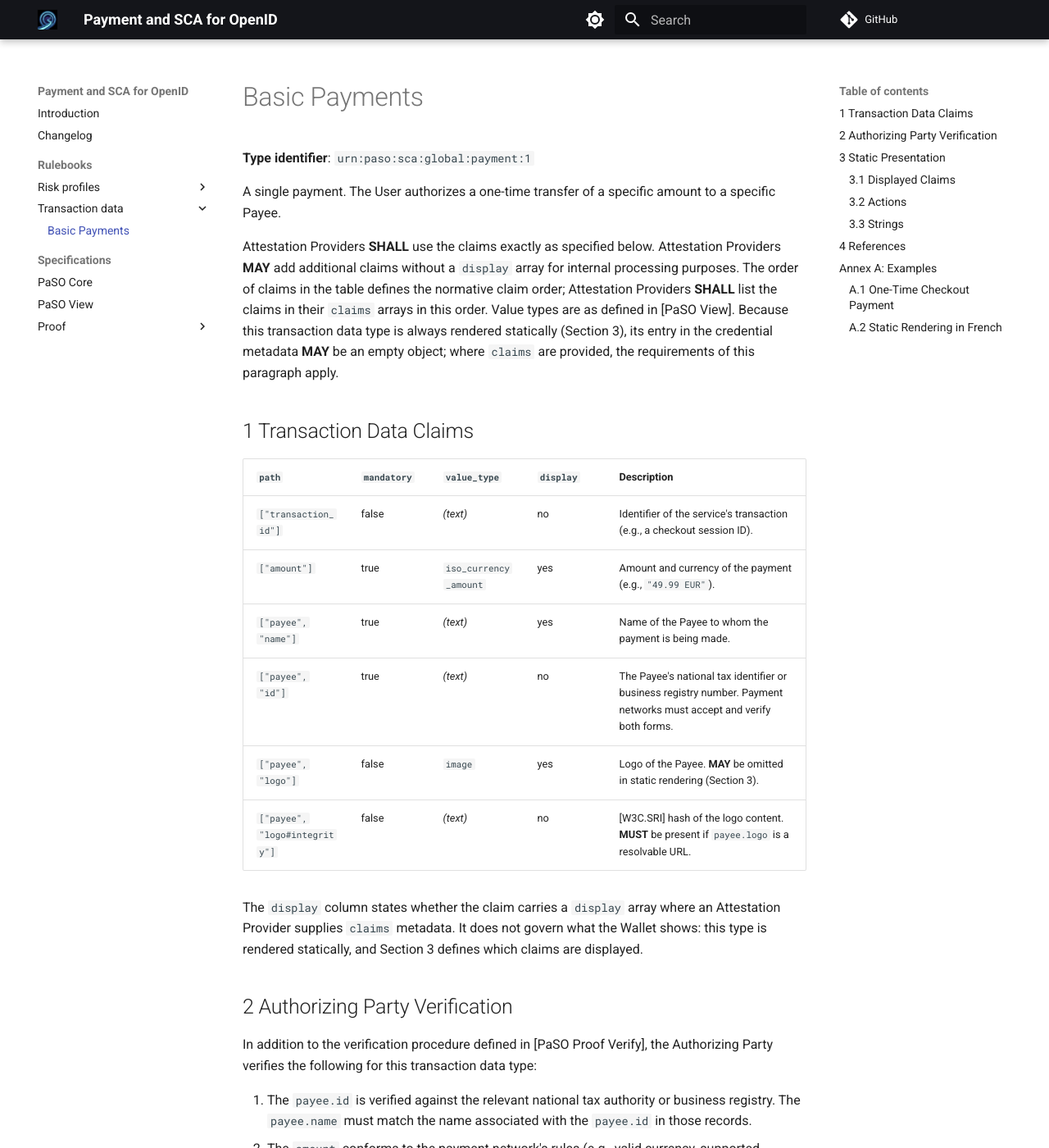
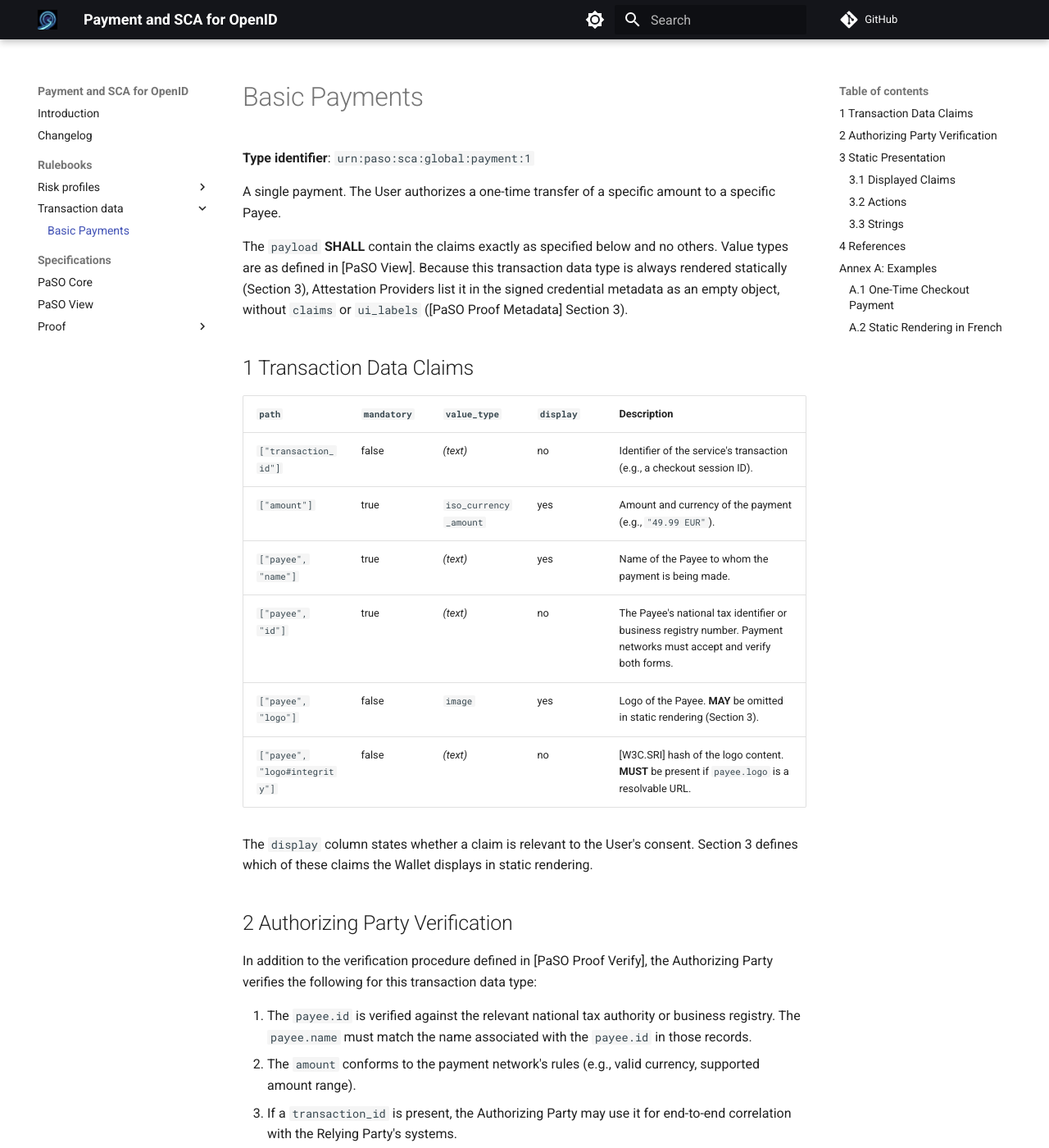
Before and after one commit to APTITUDE-Consortium/payments-and-sca-for-openid, an MkDocs documentation site: the page built from docs/rulebooks/transaction_data/Payment.md, in a window 1280 px wide and 1400 px high. Shown: the whole window at 82% size. Built offline with MkDocs 1.6.1 and Material for MkDocs 9.7.7, drawn with Linux system fonts in a browser that asks for light colours; comment, search, counter and statistics services are not loaded; the version menu is left out; some of the changed text lies outside the part shown.

Commit message:
docs: static types are listed as an empty object; issuers publish no display metadata for them

```diff
--- a/docs/rulebooks/transaction_data/Payment.md
+++ b/docs/rulebooks/transaction_data/Payment.md
@@ -4,7 +4,7 @@
 
 A single payment. The User authorizes a one-time transfer of a specific amount to a specific Payee.
 
-Attestation Providers **SHALL** use the claims exactly as specified below. Attestation Providers **MAY** add additional claims without a `display` array for internal processing purposes. The order of claims in the table defines the normative claim order; Attestation Providers **SHALL** list the claims in their `claims` arrays in this order. Value types are as defined in [PaSO View]. Because this transaction data type is always rendered statically (Section 3), its entry in the credential metadata **MAY** be an empty object; where `claims` are provided, the requirements of this paragraph apply.
+The `payload` **SHALL** contain the claims exactly as specified below and no others. Value types are as defined in [PaSO View]. Because this transaction data type is always rendered statically (Section 3), Attestation Providers list it in the signed credential metadata as an empty object, without `claims` or `ui_labels` ([PaSO Proof Metadata] Section 3).
 
 ## 1 Transaction Data Claims
 
@@ -17,7 +17,7 @@ Attestation Providers **SHALL** use the claims exactly as specified below. Attes
 | `["payee", "logo"]`           | false       | `image`               | yes       | Logo of the Payee. **MAY** be omitted in static rendering (Section 3).                                               |
 | `["payee", "logo#integrity"]` | false       | _(text)_              | no        | [W3C.SRI] hash of the logo content. **MUST** be present if `payee.logo` is a resolvable URL.                         |
 
-The `display` column states whether the claim carries a `display` array where an Attestation Provider supplies `claims` metadata. It does not govern what the Wallet shows: this type is rendered statically, and Section 3 defines which claims are displayed.
+The `display` column states whether a claim is relevant to the User's consent. Section 3 defines which of these claims the Wallet displays in static rendering.
 
 ## 2 Authorizing Party Verification
 
@@ -69,6 +69,7 @@ No security hint is defined for this transaction data type.
 | Reference           | Description                                                         |
 |---------------------|---------------------------------------------------------------------|
 | [PaSO Core]         | [PaSO Core](../../specifications/paso-core.md)                               |
+| [PaSO Proof Metadata] | [PaSO Proof: Metadata Module](../../specifications/proof/paso-proof-metadata.md) |
 | [PaSO Proof Verify] | [PaSO Proof: Verify Module](../../specifications/proof/paso-proof-verify.md) |
 | [PaSO View]         | [PaSO View](../../specifications/paso-view.md)                               |
 | [W3C.SRI]           | [Subresource Integrity](https://www.w3.org/TR/SRI/)                 |
```
Also changed, not shown: docs/changelog.md (+2 -2 lines), docs/specifications/paso-view.md (+3 -1 lines), docs/specifications/proof/paso-proof-metadata.md (+1 -1 lines), superpowers/specs/2026-11-27-paso-static-only-design.md (+3 -0 lines).
